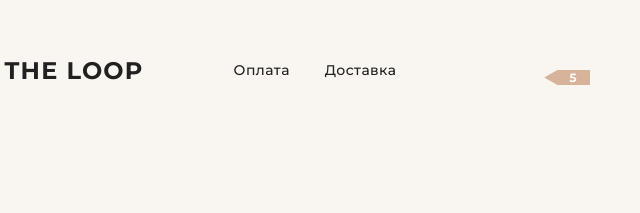
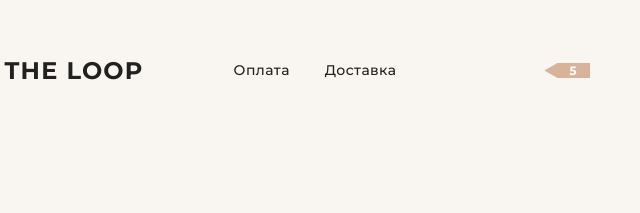
Before and after one commit to Frelior/First-Solo-Site, a plain HTML site: page index.html in a window 1280 px wide. Shown: the top 213 px of the page, 605-1245 px from the left. Drawn offline with Linux system fonts and the light colour scheme.

Commit message:
making responsive

```diff
--- a/styles.css
+++ b/styles.css
@@ -11,8 +11,9 @@
     background-color: #F9F6F1;
 }
 .container{
-    width: 1110px;
+    max-width: 1110px;
     margin: 0 auto;
+    width: 100%;
 
 }
 
@@ -70,14 +71,17 @@
     display: flex;
     max-width: 100%;
     justify-content: space-between;
+    flex-grow: 1;
+    align-items: center;
 }
 .header_buy_links{
     display: flex;
     gap: 35px;
+    margin-right: 10px;
 }
 .header_buy_buttons{
     display: flex;
-    position: absolute;
+    /* position: absolute;  */
     gap: 15px;
     right: 0px;
     bottom: 4px;
@@ -350,6 +354,7 @@
     padding: 25px;
     border: 3px solid #D7B399;
     position: relative;
+    max-width: 252px;
 }
 
 .card_title{
@@ -561,3 +566,11 @@
     font-weight: 400;
     line-height: 22px; /* 157.143% */
 }
+
+@media screen and (max-width: 992px) {
+    .container{
+        /* padding-right:10px;
+        padding-left: 10px;
+        max-width: 992px; */
+    }
+}
```
